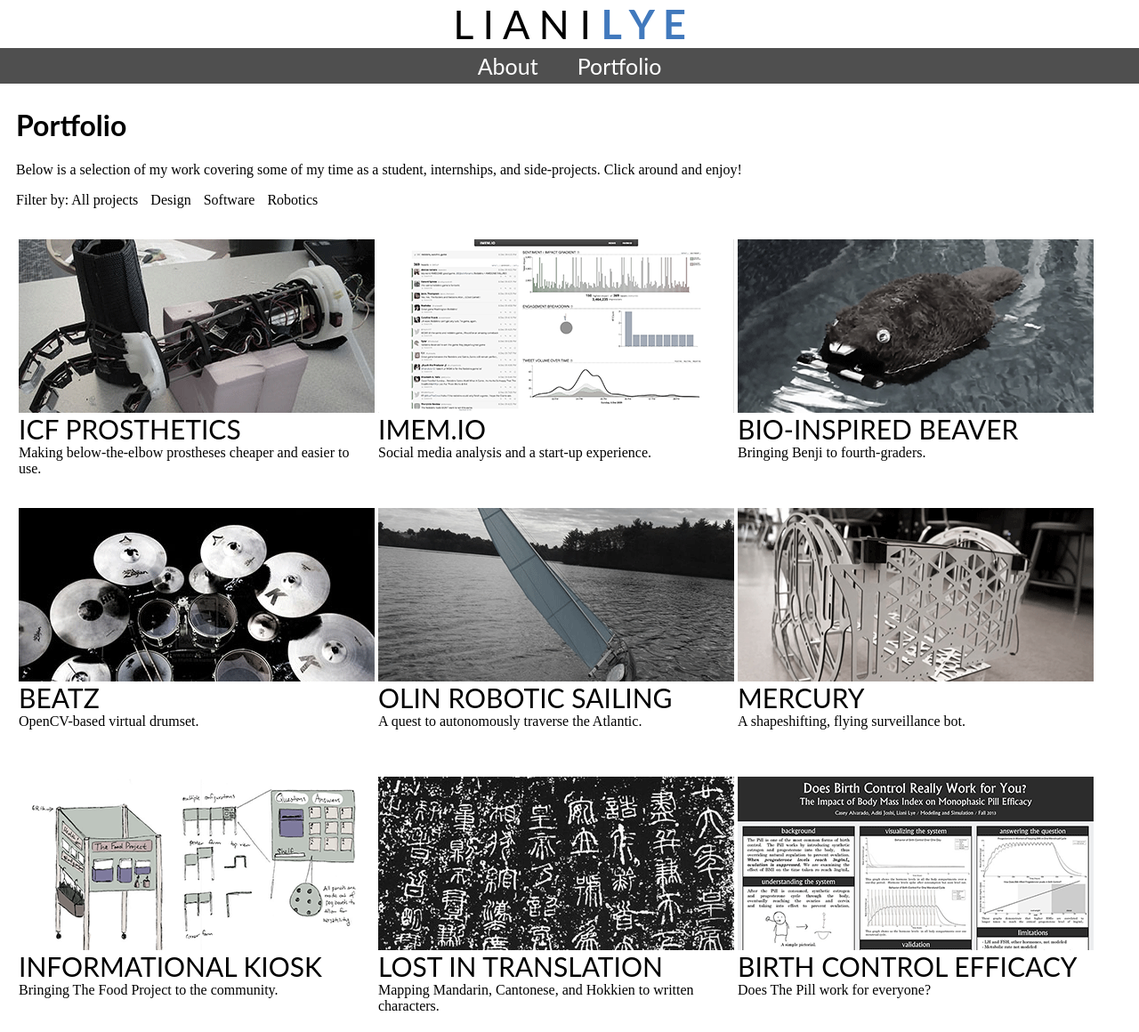
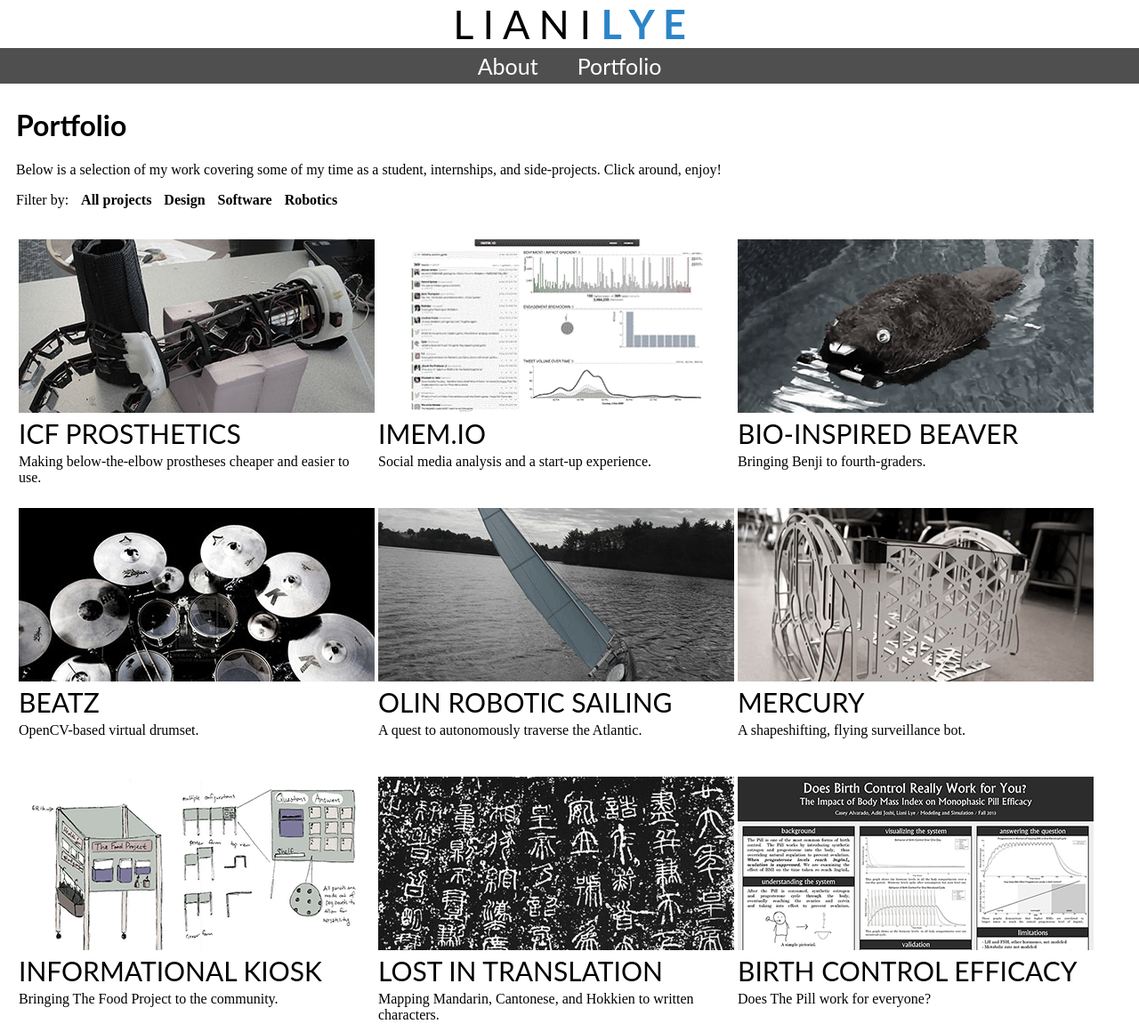
Before and after one commit to lianilychee/lianilychee.github.io, a PHP site: page /folio.html in a window 1280 px wide. Shown: the whole page at 89% size. Run offline with PHP 8.4, Linux system fonts and the light colour scheme.

Commit message:
style things

```diff
--- a/css/style.css
+++ b/css/style.css
@@ -32,7 +32,7 @@ a, a:visited {
 }
 
 a:hover {
-	color: #8F382C;
+	color: #2C85C9;
 }
 
 /*.hide {
@@ -84,6 +84,7 @@ nav {
 	}
 
 		#nav-menu a, a:visited{ color: white; }
+		#nav-menu a:hover{ color: #61BBFF; }
 
 
 /***** SECTIONS *****/
@@ -102,7 +103,8 @@ nav {
 	}
 
 	#portfolio a {
-		padding-right: 10px;
+		padding-left: 10px;
+		font-weight: bold;
 	}
 
 	/* ABOUT SECTION */
@@ -150,11 +152,14 @@ nav {
 			background-color: white;
 			font-family: 'Lato';
 			font-size: 30px;
+			padding-top: 5px;
+			padding-bottom: 5px;
 			/*font-size: 15px;*/
 		}
 
 		.item-blurb {
 			/*font-family: 'Shadows Into Light Two';*/
+			/*font-family: 'Droid Serif';*/
 			font-family: 'Droid Serif';
 			background-color: white;
 		}
--- a/folio.html
+++ b/folio.html
@@ -16,7 +16,7 @@
 <body>
 	<!-- *** NAV BAR *** -->
 	<nav>
-		<a href='index.html' id='nav-title'>L I A N I <font color='#4179BD'><b>L Y E</b> </font></a><br>
+		<a href='index.html' id='nav-title'>L I A N I <font color='#2C85C9'><b>L Y E</b> </font></a><br>
 
 		<div id='nav-menu'>
 			<a href='index.html' id='aboutlink'> About</a>
@@ -28,7 +28,7 @@
 
 		<h1> Portfolio </h1>
 
-		<p> Below is a selection of my work covering some of my time as a student, internships, and side-projects.  Click around and enjoy!</p>
+		<p> Below is a selection of my work covering some of my time as a student, internships, and side-projects.  Click around, enjoy!</p>
 
 		<!-- *** FOLIO MENU *** -->
 		<div>
```
Also changed, not shown: folio/imemio/thumb.gif.
